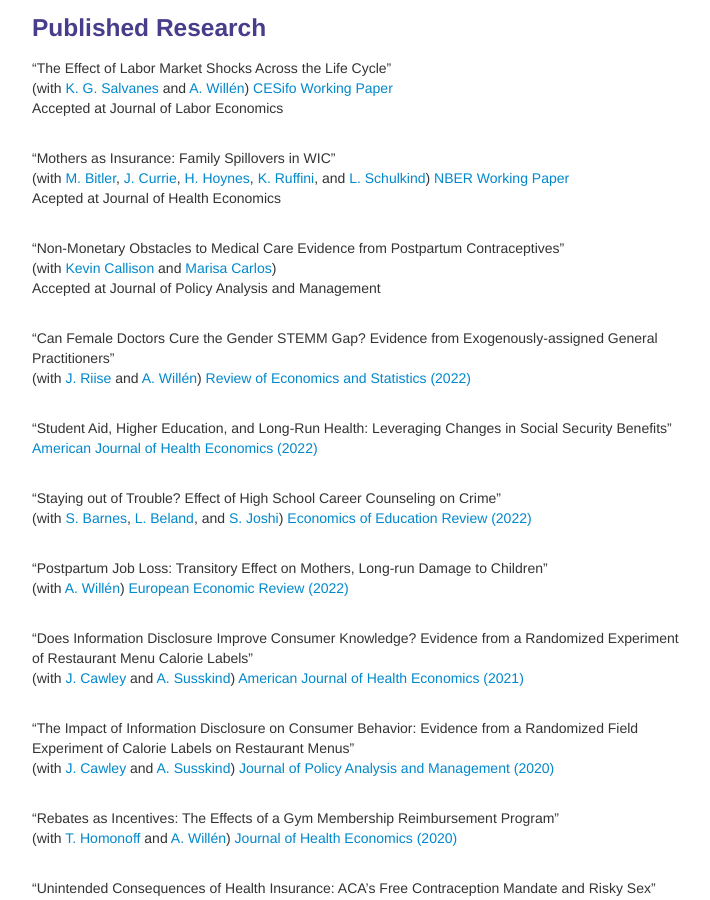
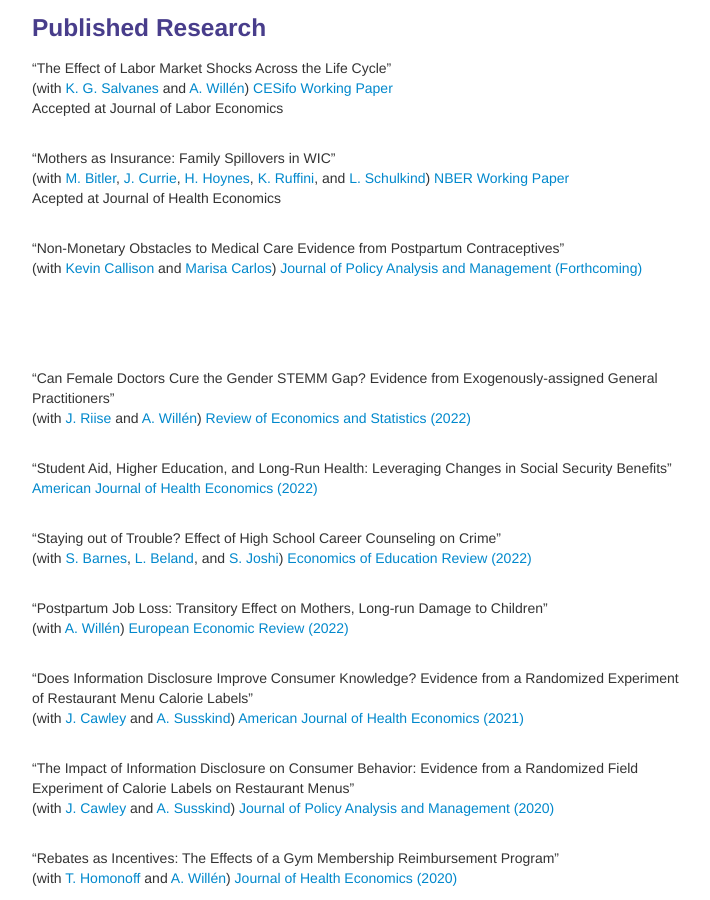
Before and after one commit to bjwillage/bjwillage.github.io, a Jekyll site: the page built from pages/research.md, in a window 1280 px wide and 900 px high, scrolled down 624 px. Shown: the whole window, without its empty margins (258-968 px from the left). Built offline with Jekyll 4.4.1, drawn with Linux system fonts in a browser that asks for light colours.

Commit message:
Update research.md

```diff
--- a/pages/research.md
+++ b/pages/research.md
@@ -51,8 +51,8 @@ Acepted at Journal of Health Economics
 <br><br>
 
 "Non-Monetary Obstacles to Medical Care Evidence from Postpartum Contraceptives"<br>
-(with [Kevin Callison](https://sph.tulane.edu/hpm/kevin-callison) and [Marisa Carlos](https://www.analysisgroup.com/experts-and-consultants/managers/marisa-carlos/))<br>
-Accepted at Journal of Policy Analysis and Management
+(with [Kevin Callison](https://sph.tulane.edu/hpm/kevin-callison) and [Marisa Carlos](https://www.analysisgroup.com/experts-and-consultants/managers/marisa-carlos/))
+[Journal of Policy Analysis and Management (Forthcoming)](https://onlinelibrary.wiley.com/doi/10.1002/pam.22504)  <br><br><br>
 <br><br>
 
 "Can Female Doctors Cure the Gender STEMM Gap? Evidence from Exogenously-assigned General Practitioners"<br>
```
